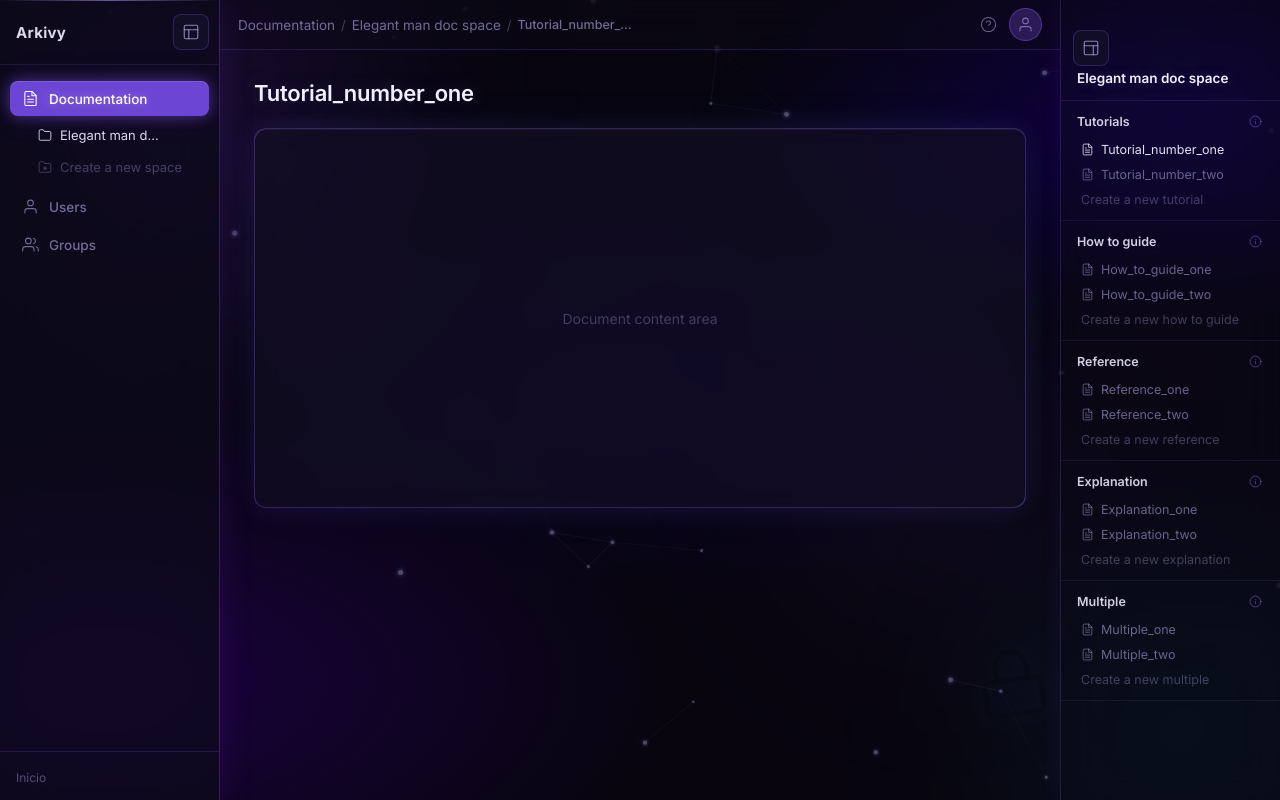
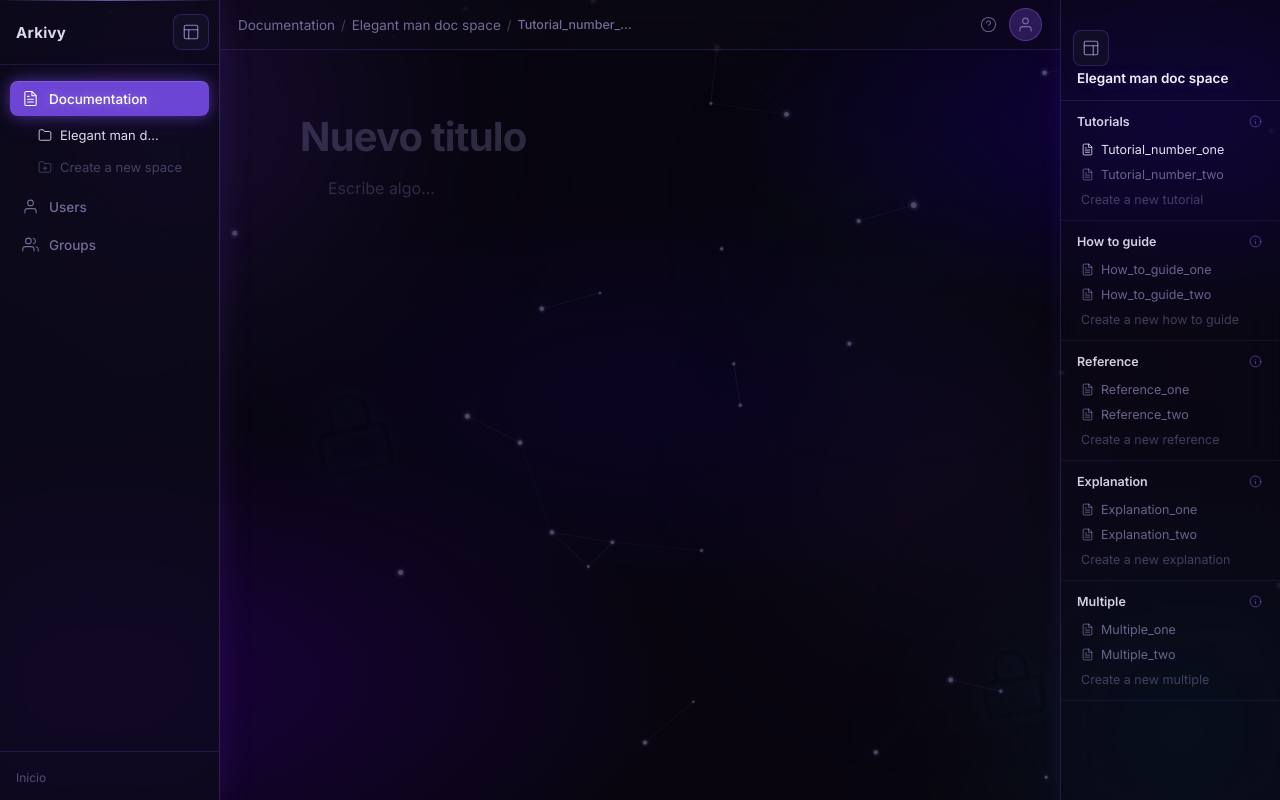
Before and after one commit to team-arkivy/arkivy-ui, an Angular app: page /dashboard/documentation in a window 1280 px wide. Built offline with nearby package versions, Linux system fonts and the light colour scheme.

Commit message:
documentation page

```diff
--- a/src/app/dashboard/documentation/documentation.html
+++ b/src/app/dashboard/documentation/documentation.html
@@ -1,10 +1,49 @@
 <div class="doc-layout">
+  <main class="doc-content">
 
-  <main class="doc-content">
-    <h1 class="doc-title">{{ docService.selectedDoc() }}</h1>
-    <div class="doc-body">
-      <p class="doc-placeholder">Document content area</p>
+    <div class="notion-page">
+
+      <!-- Title -->
+      <input
+        class="notion-title"
+        type="text"
+        placeholder="Nuevo titulo"
+        [value]="page().title"
+        (input)="onTitleInput($event)"
+      />
+
+      <!-- Blocks -->
+      <div class="notion-blocks">
+        @for (block of page().blocks; track trackById($index, block); let i = $index) {
+          <div
+            class="notion-block-row"
+            [class.is-dragging]="draggingIdx === i"
+            [class.drag-over]="dragOverIdx === i && draggingIdx !== i"
+            [attr.draggable]="true"
+            (dragstart)="onDragStart($event, i)"
+            (dragover)="onDragOver($event, i)"
+            (drop)="onDrop($event, i)"
+            (dragend)="onDragEnd()"
+          >
+            <div class="drag-handle" title="Mover">
+              <span></span><span></span><span></span>
+              <span></span><span></span><span></span>
+            </div>
+            <textarea
+              #blockRef
+              class="notion-block"
+              rows="1"
+              [attr.data-block-id]="block.id"
+              [value]="block.content"
+              placeholder="Escribe algo..."
+              (input)="onBlockInput($event, block.id)"
+              (keydown)="onBlockKeydown($event, block)"
+            ></textarea>
+          </div>
+        }
+      </div>
+
     </div>
+
   </main>
-
 </div>
--- a/src/app/dashboard/documentation/documentation.ts
+++ b/src/app/dashboard/documentation/documentation.ts
@@ -1,15 +1,122 @@
-import { Component, inject } from '@angular/core';
+import {
+  Component, inject, computed, ElementRef, ViewChildren,
+  QueryList, AfterViewChecked
+} from '@angular/core';
 import { CommonModule } from '@angular/common';
-import { IconComponent } from '../../shared/icon/icon.component';
-import { DocumentationService } from '../../shared/documentation.service';
+import { FormsModule } from '@angular/forms';
+import { DocumentationService, DocBlock } from '../../shared/documentation.service';
 
 @Component({
   selector: 'app-documentation',
   standalone: true,
-  imports: [CommonModule, IconComponent],
+  imports: [CommonModule, FormsModule],
   templateUrl: './documentation.html',
   styleUrls: ['./documentation.css'],
 })
-export class DocumentationComponent {
+export class DocumentationComponent implements AfterViewChecked {
   docService = inject(DocumentationService);
+  private pendingFocusId: string | null = null;
+  private pendingFocusEnd = false;
+
+  @ViewChildren('blockRef') blockRefs!: QueryList<ElementRef<HTMLTextAreaElement>>;
+
+  page = computed(() => this.docService.getPage(this.docService.selectedDoc()));
+
+  // --- Drag state ---
+  draggingIdx: number | null = null;
+  dragOverIdx: number | null = null;
+  ngAfterViewChecked(): void {
+    if (this.pendingFocusId) {
+      const id = this.pendingFocusId;
+      const end = this.pendingFocusEnd;
+      this.pendingFocusId = null;
+      this.pendingFocusEnd = false;
+      const ref = this.blockRefs.find(r => r.nativeElement.dataset['blockId'] === id);
+      if (ref) {
+        ref.nativeElement.focus();
+        if (end) {
+          const len = ref.nativeElement.value.length;
+          ref.nativeElement.setSelectionRange(len, len);
+        } else {
+          ref.nativeElement.setSelectionRange(0, 0);
+        }
+      }
+    }
+  }
+
+  onTitleInput(event: Event): void {
+    const val = (event.target as HTMLInputElement).value;
+    this.docService.updateTitle(this.docService.selectedDoc(), val);
+  }
+
+  onBlockInput(event: Event, blockId: string): void {
+    const val = (event.target as HTMLTextAreaElement).value;
+    this.docService.updateBlock(this.docService.selectedDoc(), blockId, val);
+    this.autoResize(event.target as HTMLTextAreaElement);
+  }
+
+  onBlockKeydown(event: KeyboardEvent, block: DocBlock): void {
+    const doc = this.docService.selectedDoc();
+    const ta = event.target as HTMLTextAreaElement;
+
+    if (event.key === 'Enter') {
+      event.preventDefault();
+      const caretPos = ta.selectionStart;
+      const before = ta.value.slice(0, caretPos);
+      const after = ta.value.slice(caretPos);
+      this.docService.updateBlock(doc, block.id, before);
+      const newId = this.docService.insertBlockAfter(doc, block.id);
+      if (after) this.docService.updateBlock(doc, newId, after);
+      this.pendingFocusId = newId;
+      this.pendingFocusEnd = false;
+    } else if (event.key === 'Backspace' && ta.selectionStart === 0 && ta.selectionEnd === 0) {
+      const page = this.docService.getPage(doc);
+      if (page.blocks.length > 1) {
+        event.preventDefault();
+        const prevId = this.docService.deleteBlock(doc, block.id);
+        if (prevId) {
+          this.pendingFocusId = prevId;
+          this.pendingFocusEnd = true;
+        }
+      }
+    }
+  }
+
+  autoResize(ta: HTMLTextAreaElement): void {
+    ta.style.height = 'auto';
+    ta.style.height = ta.scrollHeight + 'px';
+  }
+
+  // --- Drag & Drop ---
+  onDragStart(event: DragEvent, idx: number): void {
+    this.draggingIdx = idx;
+    if (event.dataTransfer) {
+      event.dataTransfer.effectAllowed = 'move';
+      event.dataTransfer.setData('text/plain', String(idx));
+    }
+  }
+
+  onDragOver(event: DragEvent, idx: number): void {
+    event.preventDefault();
+    if (event.dataTransfer) event.dataTransfer.dropEffect = 'move';
+    this.dragOverIdx = idx;
+  }
+
+  onDrop(event: DragEvent, toIdx: number): void {
+    event.preventDefault();
+    if (this.draggingIdx !== null && this.draggingIdx !== toIdx) {
+      this.docService.moveBlock(this.docService.selectedDoc(), this.draggingIdx, toIdx);
+    }
+    this.draggingIdx = null;
+    this.dragOverIdx = null;
+  }
+
+  onDragEnd(): void {
+    this.draggingIdx = null;
+    this.dragOverIdx = null;
+  }
+
+  trackById(_: number, b: DocBlock): string {
+    return b.id;
+  }
 }
--- a/src/app/shared/documentation.service.ts
+++ b/src/app/shared/documentation.service.ts
@@ -10,6 +10,16 @@ export interface DocSpace {
   id: string;
   name: string;
   tableOfContents: TocSection[];
+}
+
+export interface DocBlock {
+  id: string;
+  content: string;
+}
+
+export interface DocPage {
+  title: string;
+  blocks: DocBlock[];
 }
 
 @Injectable({ providedIn: 'root' })
@@ -32,6 +42,48 @@ export class DocumentationService {
   selectedDoc = signal<string>('Tutorial_number_one');
   tocOpen = signal<boolean>(true);
 
+  private pages = new Map<string, DocPage>();
+
+  getPage(docName: string): DocPage {
+    if (!this.pages.has(docName)) {
+      this.pages.set(docName, { title: '', blocks: [{ id: this.newId(), content: '' }] });
+    }
+    return this.pages.get(docName)!;
+  }
+
+  updateTitle(docName: string, title: string): void {
+    const page = this.getPage(docName);
+    page.title = title;
+  }
+
+  updateBlock(docName: string, blockId: string, content: string): void {
+    const page = this.getPage(docName);
+    const block = page.blocks.find(b => b.id === blockId);
+    if (block) block.content = content;
+  }
+
+  insertBlockAfter(docName: string, blockId: string): string {
+    const page = this.getPage(docName);
+    const idx = page.blocks.findIndex(b => b.id === blockId);
+    const newBlock: DocBlock = { id: this.newId(), content: '' };
+    page.blocks.splice(idx + 1, 0, newBlock);
+    return newBlock.id;
+  }
+
+  deleteBlock(docName: string, blockId: string): string | null {
+    const page = this.getPage(docName);
+    if (page.blocks.length <= 1) return null;
+    const idx = page.blocks.findIndex(b => b.id === blockId);
+    page.blocks.splice(idx, 1);
+    return page.blocks[Math.max(0, idx - 1)].id;
+  }
+
+  moveBlock(docName: string, fromIdx: number, toIdx: number): void {
+    const page = this.getPage(docName);
+    const [block] = page.blocks.splice(fromIdx, 1);
+    page.blocks.splice(toIdx, 0, block);
+  }
+
   toggleToc(): void {
     this.tocOpen.update(v => !v);
   }
@@ -51,4 +103,8 @@ export class DocumentationService {
   selectDoc(name: string): void {
     this.selectedDoc.set(name);
   }
+
+  private newId(): string {
+    return Math.random().toString(36).slice(2, 10);
+  }
 }
--- a/src/styles/dashboard/_documentation.css
+++ b/src/styles/dashboard/_documentation.css
@@ -1,6 +1,5 @@
 /* ================================================================
-   Dashboard – Página Documentation
-   Selector raíz: app-documentation
+   Dashboard – Página Documentation (Notion-style editor)
    ================================================================ */
 
 app-documentation {
@@ -10,7 +9,6 @@ app-documentation {
   height: 100%;
 }
 
-/* ─── Layout de 1 columna (el TOC vive en el dashboard) ─── */
 .doc-layout {
   display: flex;
   flex: 1;
@@ -18,72 +16,120 @@ app-documentation {
   height: 100%;
 }
 
-/* ─── Panel 1: Contenido del documento ───────────────────── */
 .doc-content {
   flex: 1;
   min-width: 0;
   overflow-y: auto;
-  padding: 30px 34px;
+  padding: 60px 80px 120px;
   background: rgba(6, 4, 16, 0.45);
 }
 
-.doc-title {
-  font-size: 22px;
-  font-weight: 600;
-  color: var(--clr-white);
-  margin: 0 0 22px;
-  letter-spacing: -0.01em;
-  text-shadow: 0 0 20px rgba(167, 139, 250, 0.25);
+/* ─── Notion page container ─── */
+.notion-page {
+  max-width: 720px;
+  margin: 0 auto;
 }
 
-.doc-body {
-  position: relative;
-  background: rgba(18, 15, 35, 0.72);
-  backdrop-filter: blur(12px) saturate(130%);
-  -webkit-backdrop-filter: blur(12px) saturate(130%);
-  border: 1px solid rgba(139, 92, 246, 0.3);
-  border-radius: 12px;
-  min-height: 380px;
-  display: flex;
-  align-items: center;
-  justify-content: center;
-  box-shadow:
-    0 0 28px rgba(124, 58, 237, 0.12),
-    0 0 48px rgba(34, 211, 238, 0.06),
-    inset 0 1px 0 rgba(255, 255, 255, 0.06);
-  overflow: hidden;
-  animation: cardIn 0.5s cubic-bezier(.22, 1, .36, 1) both;
-  animation-delay: 0.1s;
+/* ─── Title ─── */
+.notion-title {
+  display: block;
+  width: 100%;
+  font-size: 40px;
+  font-weight: 700;
+  color: var(--clr-white);
+  background: transparent;
+  border: none;
+  outline: none;
+  margin: 0 0 8px;
+  padding: 4px 0;
+  letter-spacing: -0.02em;
+  line-height: 1.15;
+  font-family: var(--font-ui);
 }
 
-.doc-body::before {
-  content: '';
-  position: absolute;
-  top: -2px; left: -2px; right: -2px; bottom: -2px;
-  border-radius: 14px;
-  background: linear-gradient(
-    135deg,
-    rgba(157, 101, 209, 0.5) 0%,
-    rgba(90, 43, 172, 0.2) 25%,
-    transparent 45%,
-    transparent 55%,
-    rgba(34, 211, 238, 0.2) 78%,
-    rgba(94, 234, 212, 0.45) 100%
-  );
-  pointer-events: none;
-  mask: linear-gradient(#fff 0 0) content-box, linear-gradient(#fff 0 0);
-  mask-composite: exclude;
-  -webkit-mask-composite: destination-out;
-  padding: 2px;
-  opacity: 0.8;
+.notion-title::placeholder {
+  color: rgba(200, 190, 255, 0.2);
 }
 
-.doc-placeholder {
-  color: rgba(200, 190, 255, 0.28);
-  font-size: 14px;
-  margin: 0;
+/* ─── Blocks list ─── */
+.notion-blocks {
+  display: flex;
+  flex-direction: column;
+  gap: 0;
+}
+
+/* ─── Block row (handle + textarea) ─── */
+.notion-block-row {
+  display: flex;
+  align-items: flex-start;
+  gap: 6px;
   position: relative;
-  z-index: 1;
+  border-radius: 6px;
+  transition: background 0.1s;
+}
+
+.notion-block-row:hover .drag-handle {
+  opacity: 1;
+}
+
+.notion-block-row.is-dragging {
+  opacity: 0.4;
+}
+
+.notion-block-row.drag-over {
+  border-top: 2px solid rgba(139, 92, 246, 0.7);
+}
+
+/* ─── Drag handle ─── */
+.drag-handle {
+  display: grid;
+  grid-template-columns: 1fr 1fr;
+  gap: 2px;
+  width: 16px;
+  flex-shrink: 0;
+  margin-top: 10px;
+  opacity: 0;
+  cursor: grab;
+  transition: opacity 0.15s;
+  padding: 2px;
+}
+
+.drag-handle:active {
+  cursor: grabbing;
+}
+
+.drag-handle span {
+  display: block;
+  width: 3px;
+  height: 3px;
+  border-radius: 50%;
+  background: rgba(139, 92, 246, 0.55);
+}
+
+/* ─── Paragraph textarea ─── */
+.notion-block {
+  flex: 1;
+  font-size: 16px;
+  line-height: 1.6;
+  color: rgba(240, 235, 255, 0.88);
+  background: transparent;
+  border: none;
+  outline: none;
+  resize: none;
+  overflow: hidden;
+  min-height: 28px;
+  padding: 4px 6px;
+  font-family: var(--font-ui);
+  border-radius: 4px;
+  transition: background 0.1s;
+}
+
+.notion-block::placeholder {
+  color: rgba(200, 190, 255, 0.2);
+}
+
+.notion-block:focus {
+  background: rgba(139, 92, 246, 0.06);
 }
 
 /* ─── Panel TOC (full height — vive en dash-layout) ─────── */
```
